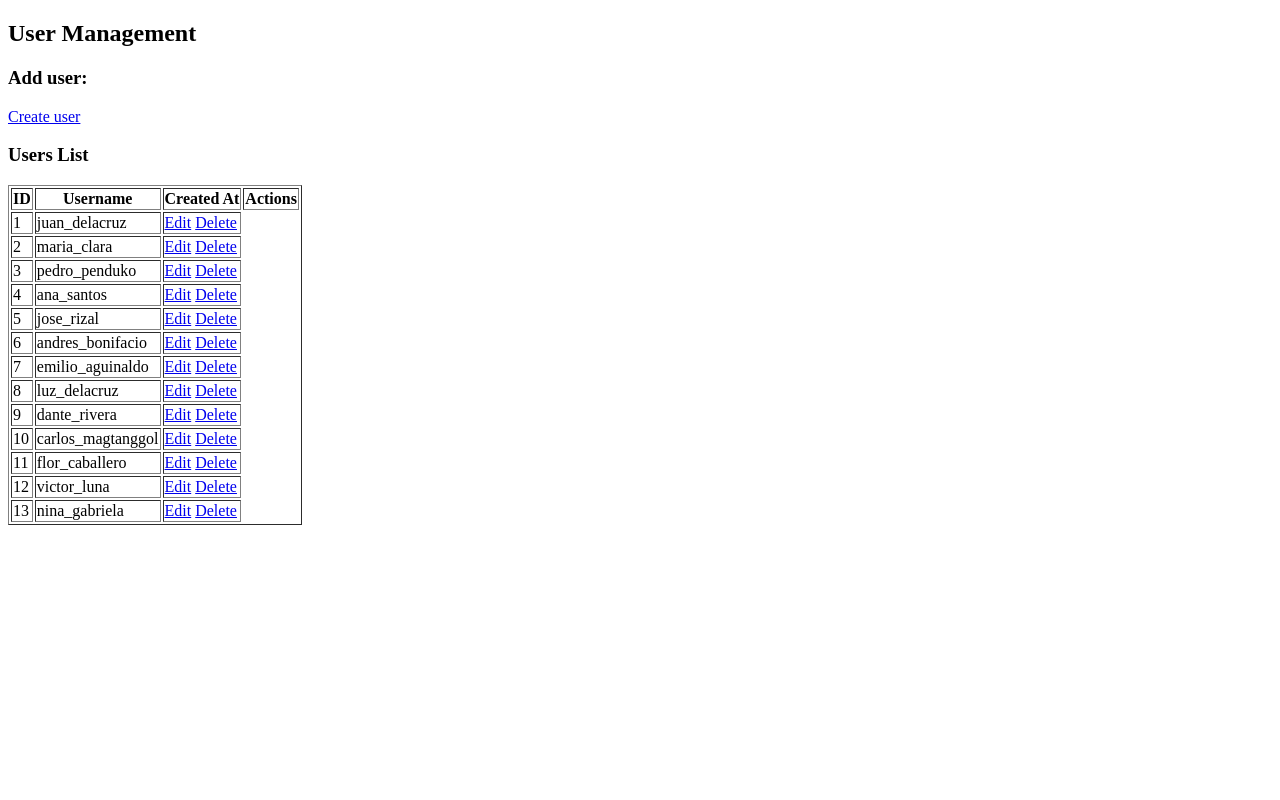
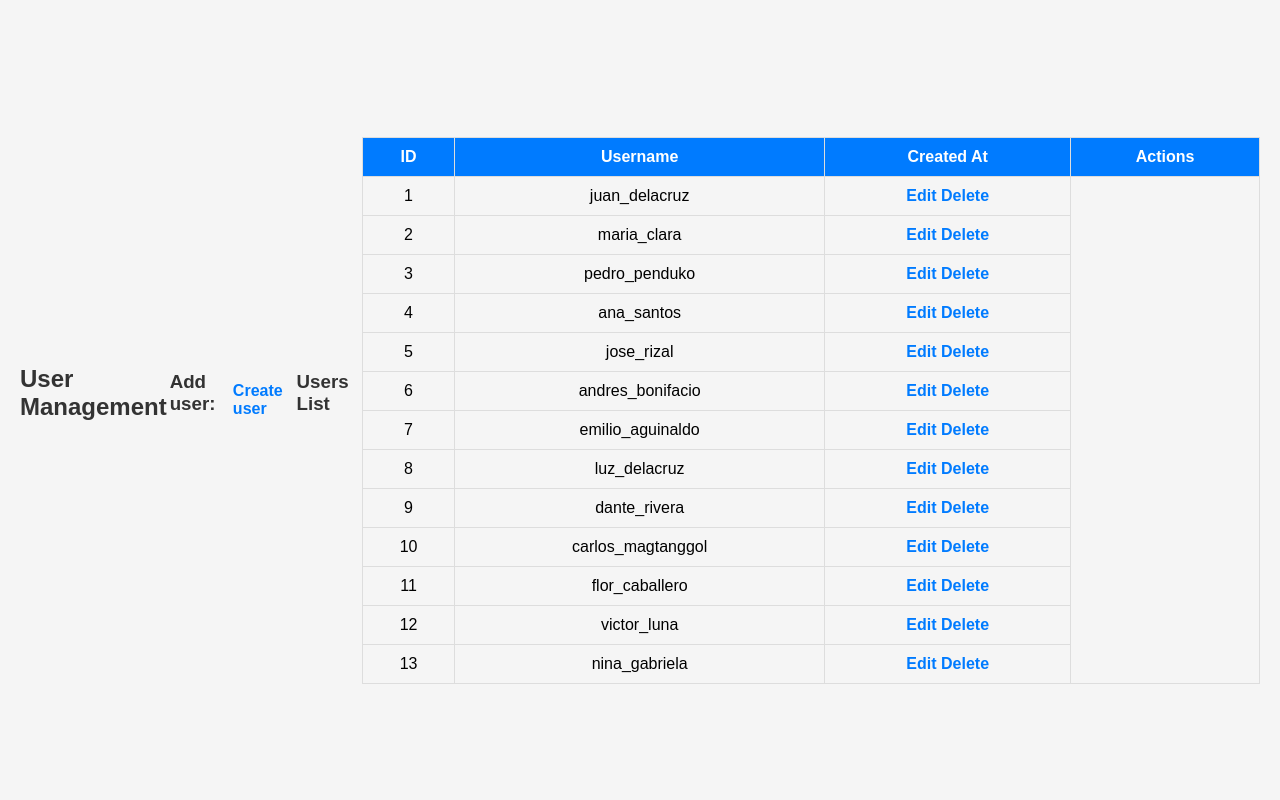
Before and after one commit to manahanCoded/wiscodes, a PHP site: page / in a window 1280 px wide. Run offline with PHP 8.4, Linux system fonts and the light colour scheme; data comes from the database, SQL or seed files in the repository.

Commit message:
add styles

```diff
--- a/add.php
+++ b/add.php
@@ -31,6 +31,7 @@ if ($_SERVER["REQUEST_METHOD"] == "POST") {
     <meta charset="UTF-8">
     <meta name="viewport" content="width=device-width, initial-scale=1.0">
     <title>Register</title>
+    <link rel="stylesheet" href="style.css">
 </head>
 <body>
 
--- a/db.php
+++ b/db.php
@@ -1,6 +1,6 @@
 <?php
     $servername = "localhost";
-    $username = "u0_a898";
+    $username = "root";
     $password = "myPasswordChange";
     $dbname = "loginUser_db";
 
--- a/index.php
+++ b/index.php
@@ -59,6 +59,7 @@ $result = $conn->query("SELECT * FROM users");
     <meta charset="UTF-8">
     <meta name="viewport" content="width=device-width, initial-scale=1.0">
     <title>Manage Users</title>
+    <link rel="stylesheet" href="style.css">
 </head>
 <body>
     <h2>User Management</h2>
--- /dev/null
+++ b/style.css
@@ -0,0 +1,108 @@
+
+* {
+    margin: 0;
+    padding: 0;
+    box-sizing: border-box;
+    font-family: Arial, sans-serif;
+}
+
+
+body {
+    display: flex;
+    justify-content: center;
+    align-items: center;
+    min-height: 100vh;
+    background-color: #f5f5f5;
+    padding: 20px;
+}
+
+
+.container {
+    max-width: 600px;
+    background-color: #fff;
+    border-radius: 8px;
+    box-shadow: 0 4px 8px rgba(0, 0, 0, 0.1);
+    padding: 20px;
+    text-align: center;
+}
+
+h2, h3 {
+    color: #333;
+    margin-bottom: 15px;
+}
+
+a {
+    text-decoration: none;
+    color: #007bff;
+    font-weight: bold;
+}
+
+
+form {
+    display: flex;
+    flex-direction: column;
+    gap: 10px;
+    margin-bottom: 20px;
+}
+
+label {
+    color: #555;
+    font-weight: bold;
+}
+
+input[type="text"], input[type="password"] {
+    padding: 10px;
+    border: 1px solid #ddd;
+    border-radius: 4px;
+    width: 100%;
+}
+
+button {
+    padding: 10px;
+    background-color: #007bff;
+    border: none;
+    border-radius: 4px;
+    color: #fff;
+    font-weight: bold;
+    cursor: pointer;
+    transition: background-color 0.3s ease;
+}
+
+button:hover {
+    background-color: #0056b3;
+}
+
+
+table {
+    width: 100%;
+    border-collapse: collapse;
+    margin-top: 20px;
+}
+
+table, th, td {
+    border: 1px solid #ddd;
+    padding: 10px;
+}
+
+th {
+    background-color: #007bff;
+    color: #fff;
+}
+
+td {
+    text-align: center;
+}
+
+th, td {
+    text-align: center;
+}
+
+.actions a {
+    margin: 0 5px;
+    color: #007bff;
+    text-decoration: none;
+}
+
+.actions a:hover {
+    color: #0056b3;
+}
```
